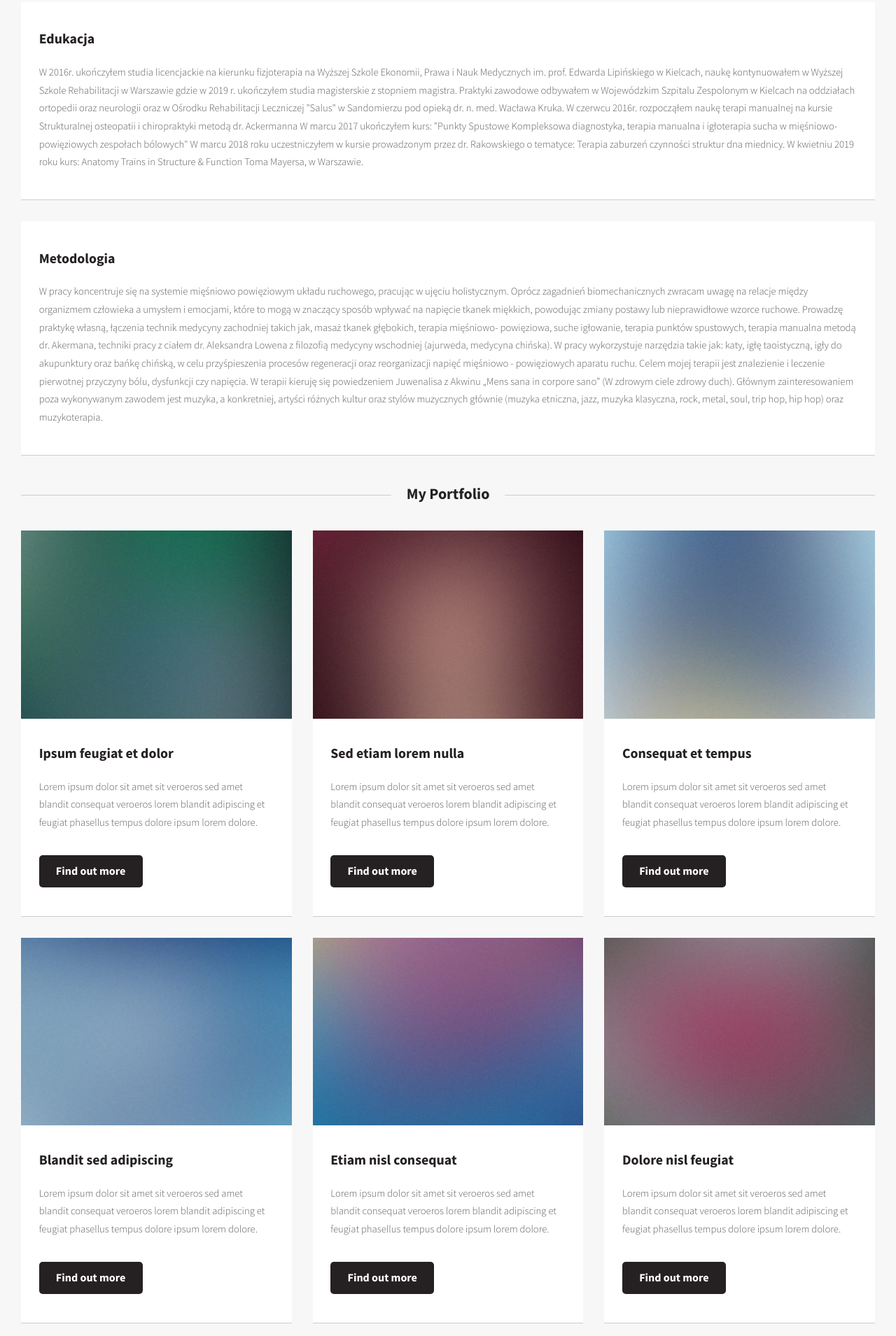
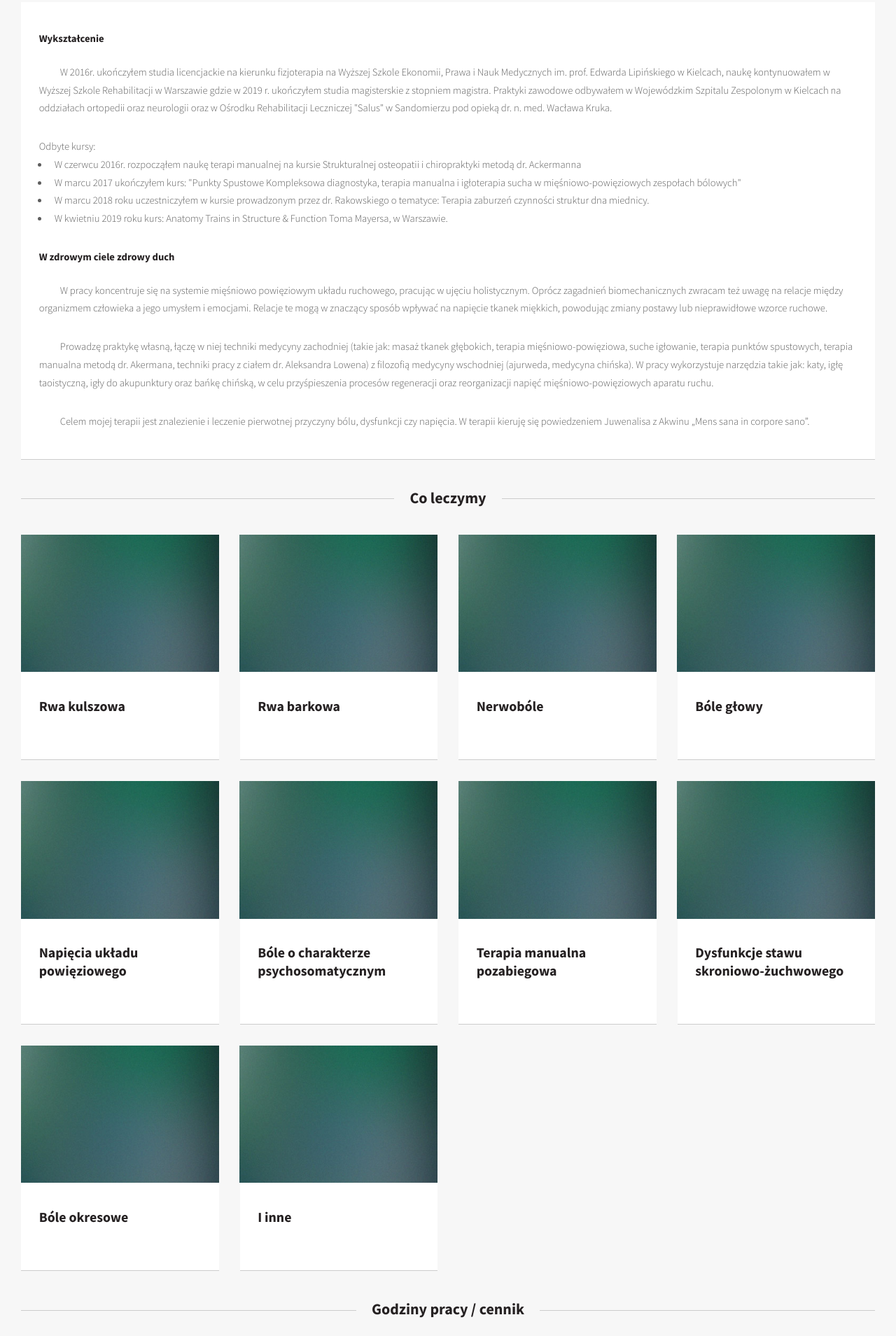
Before and after one commit to sztrzask/fizjoleo, a plain HTML site: page index.html in a window 1280 px wide. Shown: the part 891-2800 px from the top of the page at 70% size. Drawn offline with Linux system fonts and the light colour scheme.

Commit message:
Dodane nowe sekcje, dodany cennik, dodane godziny pracy

```diff
--- a/assets/css/main.css
+++ b/assets/css/main.css
@@ -2920,6 +2920,7 @@ ul.social li a.fa-google-plus:hover {
 		padding: 25px 15px 20px 15px;
 	}
 
+
 	.box .image.featured {
 		left: 15px;
 		top: 15px;
@@ -3064,3 +3065,20 @@ ul.social li a.fa-google-plus:hover {
 	}
 
 }
+
+section.box p {
+	text-indent: 30px;
+}
+
+#timeprice table tr {
+	border:none;
+	background-color: rgba(224, 242, 241, 0.2);
+}
+
+#timeprice table .row-other{
+	background-color: #f1f8e9;
+}
+
+#timeprice .box{
+	height: 470px;
+}
--- a/index.html
+++ b/index.html
@@ -5,12 +5,14 @@
 	Free for personal and commercial use under the CCA 3.0 license (html5up.net/license)
 -->
 <html>
+
 <head>
 	<title>Fizjoleo @ Artur Bednarz</title>
 	<meta charset="utf-8" />
 	<meta name="viewport" content="width=device-width, initial-scale=1, user-scalable=no" />
 	<link rel="stylesheet" href="assets/css/main.css" />
 </head>
+
 <body class="homepage is-preload">
 	<div id="page-wrapper">
 
@@ -31,8 +33,8 @@
 				<ul>
 					<li class="current"><a href="#aboutme">O mnie</a></li>
 					<li><a href="#cure">Co leczę</a></li>
-								<li><a href="#time">Godziny pracy</a></li>
-								<li><a href="#price">Cennik</a></li>
+					<li><a href="#timeprice">Godziny pracy</a></li>
+					<li><a href="#timeprice">Cennik</a></li>
 					<li><a href="#others">Współpracuję</a></li>
 					<li><a href="#location">Gabinet</a></li>
 					<!-- <li>
@@ -64,7 +66,7 @@
 
 			<!-- Intro -->
 			<section id="intro" class="container">
-							<div class="row" >
+				<div class="row">
 					<div class="col-12">
 						<section class="first">
 							<header>
@@ -98,31 +100,160 @@
 								<div class="col-12">
 									<section class="box">
 										<header>
-														<h3>Edukacja</h3>
+											<h4>Wykształcenie</h4>
 										</header>
 										<p>
-														W 2016r. ukończyłem studia licencjackie na kierunku fizjoterapia na Wyższej Szkole Ekonomii, Prawa i Nauk Medycznych im. prof. Edwarda Lipińskiego w Kielcach, naukę kontynuowałem w Wyższej Szkole Rehabilitacji w Warszawie gdzie w 2019 r. ukończyłem studia magisterskie z stopniem magistra. Praktyki zawodowe odbywałem w Wojewódzkim Szpitalu Zespolonym w Kielcach na oddziałach ortopedii oraz neurologii oraz w Ośrodku Rehabilitacji Leczniczej "Salus" w Sandomierzu pod opieką dr. n. med. Wacława Kruka.
-														W czerwcu 2016r. rozpocząłem naukę terapi manualnej na kursie Strukturalnej osteopatii i chiropraktyki metodą dr. Ackermanna
-														W marcu 2017 ukończyłem kurs: "Punkty Spustowe
-														Kompleksowa diagnostyka, terapia manualna i igłoterapia sucha w mięśniowo-powięziowych zespołach bólowych"
-														W marcu 2018 roku uczestniczyłem w kursie prowadzonym przez dr. Rakowskiego o tematyce: Terapia zaburzeń czynności struktur dna miednicy.
-														W kwietniu 2019 roku kurs: Anatomy Trains in Structure & Function Toma Mayersa, w Warszawie.
+											W 2016r. ukończyłem studia licencjackie na kierunku fizjoterapia na Wyższej
+											Szkole Ekonomii, Prawa i Nauk Medycznych im. prof. Edwarda Lipińskiego w
+											Kielcach, naukę kontynuowałem w Wyższej Szkole Rehabilitacji w Warszawie
+											gdzie w 2019 r. ukończyłem studia magisterskie z stopniem magistra.
+											Praktyki zawodowe odbywałem w Wojewódzkim Szpitalu Zespolonym w Kielcach na
+											oddziałach ortopedii oraz neurologii oraz w Ośrodku Rehabilitacji Leczniczej
+											"Salus" w Sandomierzu pod opieką dr. n. med. Wacława Kruka.
+											<br />
 										</p>
+											Odbyte kursy:
+										<ul>
+											<li>W czerwcu 2016r. rozpocząłem naukę terapi manualnej na kursie
+												Strukturalnej osteopatii i chiropraktyki metodą dr. Ackermanna </li>
+											<li>W marcu 2017 ukończyłem kurs: "Punkty Spustowe Kompleksowa diagnostyka,
+												terapia manualna i igłoterapia sucha w mięśniowo-powięziowych zespołach
+												bólowych" </li>
+											<li>W marcu 2018 roku uczestniczyłem w kursie prowadzonym przez dr.
+												Rakowskiego o tematyce: Terapia zaburzeń czynności struktur dna
+												miednicy.</li>
+											<li>W kwietniu 2019 roku kurs: Anatomy Trains in Structure & Function Toma
+												Mayersa, w Warszawie.</li>
+										</ul>
+
+										<header>
+											<h4>W zdrowym ciele zdrowy duch</h4>
+										</header>
+										<p>
+											W pracy koncentruje się na systemie mięśniowo powięziowym układu ruchowego,
+											pracując w ujęciu holistycznym. Oprócz zagadnień biomechanicznych zwracam
+											też uwagę na relacje między organizmem człowieka a jego umysłem i emocjami.
+											Relacje te mogą w znaczący sposób wpływać na napięcie tkanek miękkich,
+											powodując zmiany postawy lub nieprawidłowe wzorce ruchowe.
+										</p>
+										<p>
+											Prowadzę praktykę własną, łączę w niej techniki medycyny zachodniej (takie
+											jak: masaż tkanek głębokich, terapia mięśniowo-powięziowa, suche igłowanie,
+											terapia punktów spustowych, terapia manualna metodą dr. Akermana, techniki
+											pracy z ciałem dr. Aleksandra Lowena) z filozofią medycyny wschodniej
+											(ajurweda, medycyna chińska).
+											W pracy wykorzystuje narzędzia takie jak: katy, igłę taoistyczną, igły do
+											akupunktury oraz bańkę chińską, w celu przyśpieszenia procesów regeneracji
+											oraz reorganizacji napięć mięśniowo-powięziowych aparatu ruchu.
+										</p>
+										<p>
+											Celem mojej terapii jest znalezienie i leczenie pierwotnej przyczyny bólu,
+											dysfunkcji czy napięcia.
+											W terapii kieruję się powiedzeniem Juwenalisa z Akwinu „Mens sana in corpore
+											sano”.
+										</p>
+
 									</section>
 								</div>
+							</div>
+						</section>
+
+					</div>
 					<div class="col-12">
+						<!-- Co leczymy -->
+						<section id="cure">
+							<header class="major">
+								<h2>Co leczymy</h2>
+							</header>
+							<div class="row">
+								<div class="col-3 col-6-medium col-12-small">
 									<section class="box">
+										<a href="#" class="image featured"><img src="images/pic02.jpg" alt="" /></a>
 										<header>
-														<h3>Metodologia</h3>
+											<h3>Rwa kulszowa</h3>
 										</header>
-													<p>
-														W pracy koncentruje się na systemie mięśniowo powięziowym układu ruchowego, pracując w ujęciu holistycznym. Oprócz zagadnień biomechanicznych zwracam uwagę na relacje między organizmem człowieka a umysłem i emocjami, które to mogą w znaczący sposób wpływać na napięcie tkanek miękkich, powodując zmiany postawy lub nieprawidłowe wzorce ruchowe.
-														Prowadzę praktykę własną, łączenia technik medycyny zachodniej takich jak, masaż tkanek głębokich, terapia mięśniowo- powięziowa, suche igłowanie, terapia punktów spustowych, terapia manualna metodą dr. Akermana, techniki pracy z ciałem dr. Aleksandra Lowena z filozofią medycyny wschodniej (ajurweda, medycyna chińska).
-														W pracy wykorzystuje narzędzia takie jak: katy, igłę taoistyczną, igły do akupunktury oraz bańkę chińską, w celu przyśpieszenia procesów regeneracji oraz reorganizacji napięć mięśniowo - powięziowych aparatu ruchu.
-														Celem mojej terapii jest znalezienie i leczenie pierwotnej przyczyny bólu, dysfunkcji czy napięcia.
-														W terapii kieruję się powiedzeniem Juwenalisa z Akwinu „Mens sana in corpore sano” (W zdrowym ciele zdrowy duch).
-														Głównym zainteresowaniem poza wykonywanym zawodem jest muzyka, a konkretniej, artyści różnych kultur oraz stylów muzycznych głównie (muzyka etniczna, jazz, muzyka klasyczna, rock, metal, soul, trip hop, hip hop) oraz muzykoterapia.
-													</p>
+										<p></p>
+									</section>
+								</div>
+								<div class="col-3 col-6-medium col-12-small">
+									<section class="box">
+										<a href="#" class="image featured"><img src="images/pic02.jpg" alt="" /></a>
+										<header>
+											<h3>Rwa barkowa</h3>
+										</header>
+										<p></p>
+									</section>
+								</div>
+								<div class="col-3 col-6-medium col-12-small">
+									<section class="box">
+										<a href="#" class="image featured"><img src="images/pic02.jpg" alt="" /></a>
+										<header>
+											<h3>Nerwobóle</h3>
+										</header>
+										<p></p>
+									</section>
+								</div>
+								<div class="col-3 col-6-medium col-12-small">
+									<section class="box">
+										<a href="#" class="image featured"><img src="images/pic02.jpg" alt="" /></a>
+										<header>
+											<h3>Bóle głowy</h3>
+										</header>
+										<p></p>
+									</section>
+								</div>
+								<div class="col-3 col-6-medium col-12-small">
+									<section class="box">
+										<a href="#" class="image featured"><img src="images/pic02.jpg" alt="" /></a>
+										<header>
+											<h3>Napięcia układu powięziowego</h3>
+										</header>
+										<p></p>
+									</section>
+								</div>
+								<div class="col-3 col-6-medium col-12-small">
+									<section class="box">
+										<a href="#" class="image featured"><img src="images/pic02.jpg" alt="" /></a>
+										<header>
+											<h3>Bóle o charakterze psychosomatycznym</h3>
+										</header>
+										<p></p>
+									</section>
+								</div>
+								<div class="col-3 col-6-medium col-12-small">
+									<section class="box">
+										<a href="#" class="image featured"><img src="images/pic02.jpg" alt="" /></a>
+										<header>
+											<h3>Terapia manualna pozabiegowa</h3>
+										</header>
+										<p></p>
+									</section>
+								</div>
+								<div class="col-3 col-6-medium col-12-small">
+									<section class="box">
+										<a href="#" class="image featured"><img src="images/pic02.jpg" alt="" /></a>
+										<header>
+											<h3>Dysfunkcje stawu skroniowo-żuchwowego</h3>
+										</header>
+										<p></p>
+									</section>
+								</div>
+								<div class="col-3 col-6-medium col-12-small">
+									<section class="box">
+										<a href="#" class="image featured"><img src="images/pic02.jpg" alt="" /></a>
+										<header>
+											<h3>Bóle okresowe</h3>
+										</header>
+										<p></p>
+									</section>
+								</div>
+								<div class="col-3 col-6-medium col-12-small">
+									<section class="box">
+										<a href="#" class="image featured"><img src="images/pic02.jpg" alt="" /></a>
+										<header>
+											<h3>I inne</h3>
+										</header>
+										<p></p>
 									</section>
 								</div>
 							</div>
@@ -131,92 +262,42 @@
 					</div>
 					<div class="col-12">
 
-								<!-- Portfolio -->
-									<section>
+						<section id="timeprice">
 							<header class="major">
-											<h2>My Portfolio</h2>
+								<h2>Godziny pracy / cennik</h2>
 							</header>
 							<div class="row">
-											<div class="col-4 col-6-medium col-12-small">
+								<div class="col-6 col-12-small">
 									<section class="box">
-													<a href="#" class="image featured"><img src="images/pic02.jpg" alt="" /></a>
 										<header>
-														<h3>Ipsum feugiat et dolor</h3>
+											<h3>Godziny pracy</h3>
 										</header>
-													<p>Lorem ipsum dolor sit amet sit veroeros sed amet blandit consequat veroeros lorem blandit adipiscing et feugiat phasellus tempus dolore ipsum lorem dolore.</p>
+										<table>
+											<tr><td>Poniedziałek</td><td>09:00 - 21:00</td></tr>
+											<tr><td>Wtorek</td><td>09:00 - 21:00</td></tr>
+											<tr><td>Środa</td><td>09:00 - 21:00</td></tr>
+											<tr><td>Czwartek</td><td>09:00 - 21:00</td></tr>
+											<tr><td>Piątek</td><td>09:00 - 21:00</td></tr>
+											<tr><td>Sobota</td><td>Do uzgodnienia</td></tr>
+										</table>
+									</section>
+								</div>
+								<div class="col-6 col-12-small">
+									<section class="box">
+										<header>
+											<h3>Cennik</h3>
+										</header>
+										<table>
+											<tr><td>Pojedyncza wizyta 1-10</td><td>150zł</td></tr>
+											<tr class="row-other"><td>Lub w pakiecie 10 zabiegów</td><td>1300zł</td></tr>
+										</table>
+										<table>
+											<tr><td>Pojedyncza wizyta 11+</td><td>130zł</td></tr>
+											<tr class="row-other"><td>Lub w pakiecie 10 zabiegów</td><td>1100zł</td></tr>
+										</table>
 										<footer>
 											<ul class="actions">
-															<li><a href="#" class="button alt">Find out more</a></li>
-														</ul>
-													</footer>
-												</section>
-											</div>
-											<div class="col-4 col-6-medium col-12-small">
-												<section class="box">
-													<a href="#" class="image featured"><img src="images/pic03.jpg" alt="" /></a>
-													<header>
-														<h3>Sed etiam lorem nulla</h3>
-													</header>
-													<p>Lorem ipsum dolor sit amet sit veroeros sed amet blandit consequat veroeros lorem blandit adipiscing et feugiat phasellus tempus dolore ipsum lorem dolore.</p>
-													<footer>
-														<ul class="actions">
-															<li><a href="#" class="button alt">Find out more</a></li>
-														</ul>
-													</footer>
-												</section>
-											</div>
-											<div class="col-4 col-6-medium col-12-small">
-												<section class="box">
-													<a href="#" class="image featured"><img src="images/pic04.jpg" alt="" /></a>
-													<header>
-														<h3>Consequat et tempus</h3>
-													</header>
-													<p>Lorem ipsum dolor sit amet sit veroeros sed amet blandit consequat veroeros lorem blandit adipiscing et feugiat phasellus tempus dolore ipsum lorem dolore.</p>
-													<footer>
-														<ul class="actions">
-															<li><a href="#" class="button alt">Find out more</a></li>
-														</ul>
-													</footer>
-												</section>
-											</div>
-											<div class="col-4 col-6-medium col-12-small">
-												<section class="box">
-													<a href="#" class="image featured"><img src="images/pic05.jpg" alt="" /></a>
-													<header>
-														<h3>Blandit sed adipiscing</h3>
-													</header>
-													<p>Lorem ipsum dolor sit amet sit veroeros sed amet blandit consequat veroeros lorem blandit adipiscing et feugiat phasellus tempus dolore ipsum lorem dolore.</p>
-													<footer>
-														<ul class="actions">
-															<li><a href="#" class="button alt">Find out more</a></li>
-														</ul>
-													</footer>
-												</section>
-											</div>
-											<div class="col-4 col-6-medium col-12-small">
-												<section class="box">
-													<a href="#" class="image featured"><img src="images/pic06.jpg" alt="" /></a>
-													<header>
-														<h3>Etiam nisl consequat</h3>
-													</header>
-													<p>Lorem ipsum dolor sit amet sit veroeros sed amet blandit consequat veroeros lorem blandit adipiscing et feugiat phasellus tempus dolore ipsum lorem dolore.</p>
-													<footer>
-														<ul class="actions">
-															<li><a href="#" class="button alt">Find out more</a></li>
-														</ul>
-													</footer>
-												</section>
-											</div>
-											<div class="col-4 col-6-medium col-12-small">
-												<section class="box">
-													<a href="#" class="image featured"><img src="images/pic07.jpg" alt="" /></a>
-													<header>
-														<h3>Dolore nisl feugiat</h3>
-													</header>
-													<p>Lorem ipsum dolor sit amet sit veroeros sed amet blandit consequat veroeros lorem blandit adipiscing et feugiat phasellus tempus dolore ipsum lorem dolore.</p>
-													<footer>
-														<ul class="actions">
-															<li><a href="#" class="button alt">Find out more</a></li>
+												<li><a href="#" class="button">Rezerwacja online</a></li>
 											</ul>
 										</footer>
 									</section>
@@ -226,43 +307,43 @@
 
 					</div>
 					<div class="col-12">
-
-								<!-- Blog -->
-									<section>
+						<!-- Współpracuję -->
+						<section id="others">
 							<header class="major">
-											<h2>The Blog</h2>
+								<h2>Współpracuję</h2>
 							</header>
 							<div class="row">
-											<div class="col-6 col-12-small">
+								<div class="col-4 col-6-medium col-12-small">
 									<section class="box">
-													<a href="#" class="image featured"><img src="images/pic08.jpg" alt="" /></a>
+										<a href="#" class="image featured"><img src="images/pic02.jpg" alt="" /></a>
 										<header>
-														<h3>Magna tempus consequat</h3>
-														<p>Posted 45 minutes ago</p>
+											<h3>Urszula Bednarz</h3>
 										</header>
-													<p>Lorem ipsum dolor sit amet sit veroeros sed et blandit consequat sed veroeros lorem et blandit adipiscing feugiat phasellus tempus hendrerit, tortor vitae mattis tempor, sapien sem feugiat sapien, id suscipit magna felis nec elit. Class aptent taciti sociosqu ad litora torquent per conubia nostra, per inceptos lorem ipsum dolor sit amet.</p>
-													<footer>
-														<ul class="actions">
-															<li><a href="#" class="button icon solid fa-file-alt">Continue Reading</a></li>
-															<li><a href="#" class="button alt icon solid fa-comment">33 comments</a></li>
-														</ul>
-													</footer>
+										<p>
+											Prowadzi znany gabinet Surya. Znajdziecie ją pod adresem <a href="http://gabinetsurya.eu/">http://gabinetsurya.eu/</a>
+										</p>
 									</section>
 								</div>
-											<div class="col-6 col-12-small">
+								<div class="col-4 col-6-medium col-12-small">
 									<section class="box">
-													<a href="#" class="image featured"><img src="images/pic09.jpg" alt="" /></a>
+										<a href="#" class="image featured"><img src="images/pic02.jpg" alt="" /></a>
 										<header>
-														<h3>Aptent veroeros aliquam</h3>
-														<p>Posted 45 minutes ago</p>
+											<h3>Daniel Poreda</h3>
 										</header>
-													<p>Lorem ipsum dolor sit amet sit veroeros sed et blandit consequat sed veroeros lorem et blandit adipiscing feugiat phasellus tempus hendrerit, tortor vitae mattis tempor, sapien sem feugiat sapien, id suscipit magna felis nec elit. Class aptent taciti sociosqu ad litora torquent per conubia nostra, per inceptos lorem ipsum dolor sit amet.</p>
-													<footer>
-														<ul class="actions">
-															<li><a href="#" class="button icon solid fa-file-alt">Continue Reading</a></li>
-															<li><a href="#" class="button alt icon solid fa-comment">33 comments</a></li>
-														</ul>
-													</footer>
+										<p>
+											Studio Dwa Ognie - trener personalny.
+										</p>
+									</section>
+								</div>
+								<div class="col-4 col-6-medium col-12-small">
+									<section class="box">
+										<a href="#" class="image featured"><img src="images/pic02.jpg" alt="" /></a>
+										<header>
+											<h3>Klara Kaden</h3>
+										</header>
+										<p>
+											Uroginekologia.
+										</p>
 									</section>
 								</div>
 							</div>
@@ -286,27 +367,32 @@
 								<li>
 									<span class="date">Jan <strong>27</strong></span>
 									<h3><a href="#">Lorem dolor sit amet veroeros</a></h3>
-											<p>Ipsum dolor sit amet veroeros consequat blandit ipsum phasellus lorem consequat etiam.</p>
+									<p>Ipsum dolor sit amet veroeros consequat blandit ipsum phasellus lorem consequat
+										etiam.</p>
 								</li>
 								<li>
 									<span class="date">Jan <strong>23</strong></span>
 									<h3><a href="#">Ipsum sed blandit nisl consequat</a></h3>
-											<p>Blandit phasellus lorem ipsum dolor tempor sapien tortor hendrerit adipiscing feugiat lorem.</p>
+									<p>Blandit phasellus lorem ipsum dolor tempor sapien tortor hendrerit adipiscing
+										feugiat lorem.</p>
 								</li>
 								<li>
 									<span class="date">Jan <strong>15</strong></span>
 									<h3><a href="#">Magna tempus lorem feugiat</a></h3>
-											<p>Dolore consequat sed phasellus lorem sed etiam nullam dolor etiam sed amet sit consequat.</p>
+									<p>Dolore consequat sed phasellus lorem sed etiam nullam dolor etiam sed amet sit
+										consequat.</p>
 								</li>
 								<li>
 									<span class="date">Jan <strong>12</strong></span>
 									<h3><a href="#">Dolore tempus ipsum feugiat nulla</a></h3>
-											<p>Feugiat lorem dolor sed nullam tempus lorem ipsum dolor sit amet nullam consequat.</p>
+									<p>Feugiat lorem dolor sed nullam tempus lorem ipsum dolor sit amet nullam
+										consequat.</p>
 								</li>
 								<li>
 									<span class="date">Jan <strong>10</strong></span>
 									<h3><a href="#">Blandit tempus aliquam?</a></h3>
-											<p>Feugiat sed tempus blandit tempus adipiscing nisl lorem ipsum dolor sit amet dolore.</p>
+									<p>Feugiat sed tempus blandit tempus adipiscing nisl lorem ipsum dolor sit amet
+										dolore.</p>
 								</li>
 							</ul>
 						</section>
@@ -319,8 +405,11 @@
 							<a href="#" class="image featured"><img src="images/pic10.jpg" alt="" /></a>
 							<p>
 								This is <strong>Dopetrope</strong> a free, fully responsive HTML5 site template by
-										<a href="http://twitter.com/ajlkn">AJ</a> for <a href="http://html5up.net/">HTML5 UP</a> It's released for free under
-										the <a href="http://html5up.net/license/">Creative Commons Attribution</a> license so feel free to use it for any personal or commercial project &ndash; just don't forget to credit us!
+								<a href="http://twitter.com/ajlkn">AJ</a> for <a href="http://html5up.net/">HTML5 UP</a>
+								It's released for free under
+								the <a href="http://html5up.net/license/">Creative Commons Attribution</a> license so
+								feel free to use it for any personal or commercial project &ndash; just don't forget to
+								credit us!
 							</p>
 							<footer>
 								<ul class="actions">
@@ -365,11 +454,15 @@
 								<h2>Vitae tempor lorem</h2>
 							</header>
 							<ul class="social">
-										<li><a class="icon brands fa-facebook-f" href="#"><span class="label">Facebook</span></a></li>
-										<li><a class="icon brands fa-twitter" href="#"><span class="label">Twitter</span></a></li>
-										<li><a class="icon brands fa-dribbble" href="#"><span class="label">Dribbble</span></a></li>
+								<li><a class="icon brands fa-facebook-f" href="#"><span
+											class="label">Facebook</span></a></li>
+								<li><a class="icon brands fa-twitter" href="#"><span class="label">Twitter</span></a>
+								</li>
+								<li><a class="icon brands fa-dribbble" href="#"><span class="label">Dribbble</span></a>
+								</li>
 								<li><a class="icon brands fa-tumblr" href="#"><span class="label">Tumblr</span></a></li>
-										<li><a class="icon brands fa-linkedin-in" href="#"><span class="label">LinkedIn</span></a></li>
+								<li><a class="icon brands fa-linkedin-in" href="#"><span
+											class="label">LinkedIn</span></a></li>
 							</ul>
 							<ul class="contact">
 								<li>
@@ -396,7 +489,8 @@
 						<!-- Copyright -->
 						<div id="copyright">
 							<ul class="links">
-											<li>&copy; Untitled. All rights reserved.</li><li>Design: <a href="http://html5up.net">HTML5 UP</a></li>
+								<li>&copy; Untitled. All rights reserved.</li>
+								<li>Design: <a href="http://html5up.net">HTML5 UP</a></li>
 							</ul>
 						</div>
 
@@ -416,4 +510,5 @@
 	<script src="assets/js/main.js"></script>
 	<script src="assets/js/sticky.js"></script>
 </body>
+
 </html>
```
Lines whose indentation alone changed are shown as unchanged.
